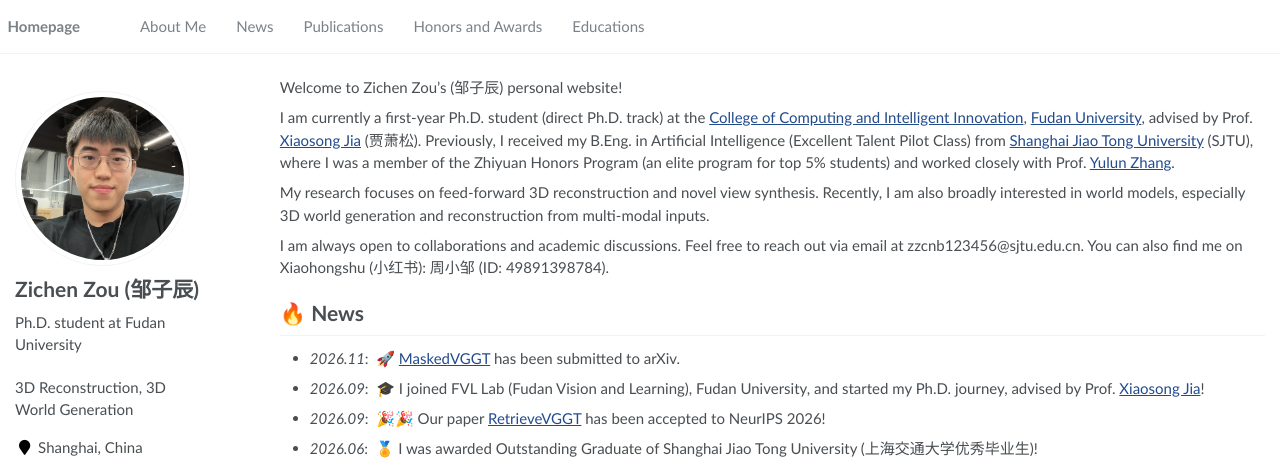
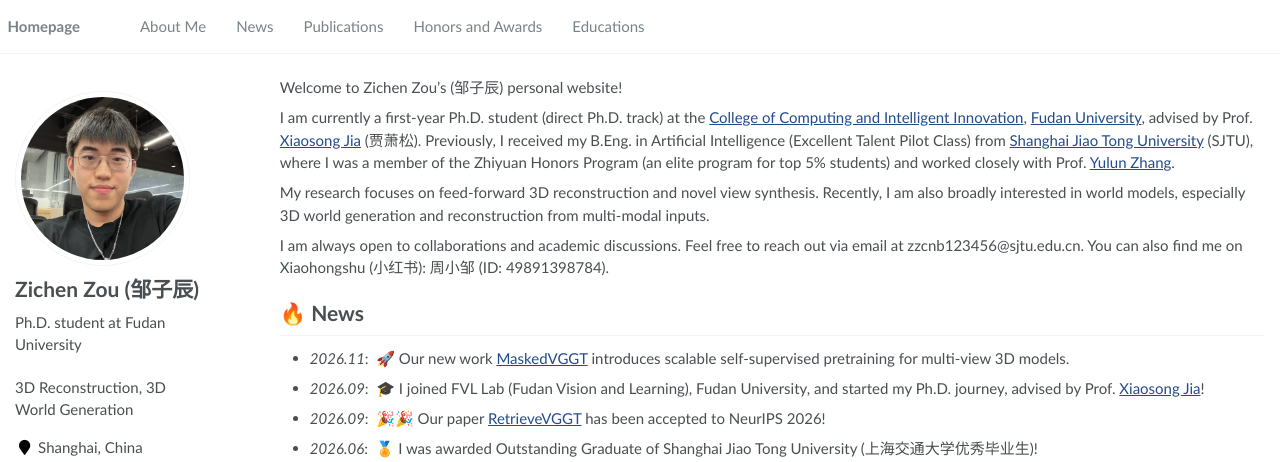
Before and after one commit to zzctmd/zzctmd.github.io, a plain HTML site: page index.html in a window 1280 px wide. Shown: the top 462 px of the page. Drawn offline with Linux system fonts and the light colour scheme.

Commit message:
Restore descriptive MaskedVGGT news wording

```diff
--- a/index.html
+++ b/index.html
@@ -162,7 +162,7 @@
 
 <h1 id="-news">🔥 News</h1>
 <ul>
-  <li><em>2026.11</em>: &nbsp;🚀 <a href="#maskedvggt" target="_self">MaskedVGGT</a> has been submitted to arXiv.</li>
+  <li><em>2026.11</em>: &nbsp;🚀 Our new work <a href="#maskedvggt" target="_self">MaskedVGGT</a> introduces scalable self-supervised pretraining for multi-view 3D models.</li>
   <li><em>2026.09</em>: &nbsp;🎓 I joined FVL Lab (Fudan Vision and Learning), Fudan University, and started my Ph.D. journey, advised by Prof. <a href="https://jiaxiaosong1002.github.io/">Xiaosong Jia</a>!</li>
   <li><em>2026.09</em>: &nbsp;🎉🎉 Our paper <a href="https://arxiv.org/abs/2605.09644">RetrieveVGGT</a> has been accepted to NeurIPS 2026!</li>
   <li><em>2026.06</em>: &nbsp;🏅 I was awarded Outstanding Graduate of Shanghai Jiao Tong University (上海交通大学优秀毕业生)!</li>
```
